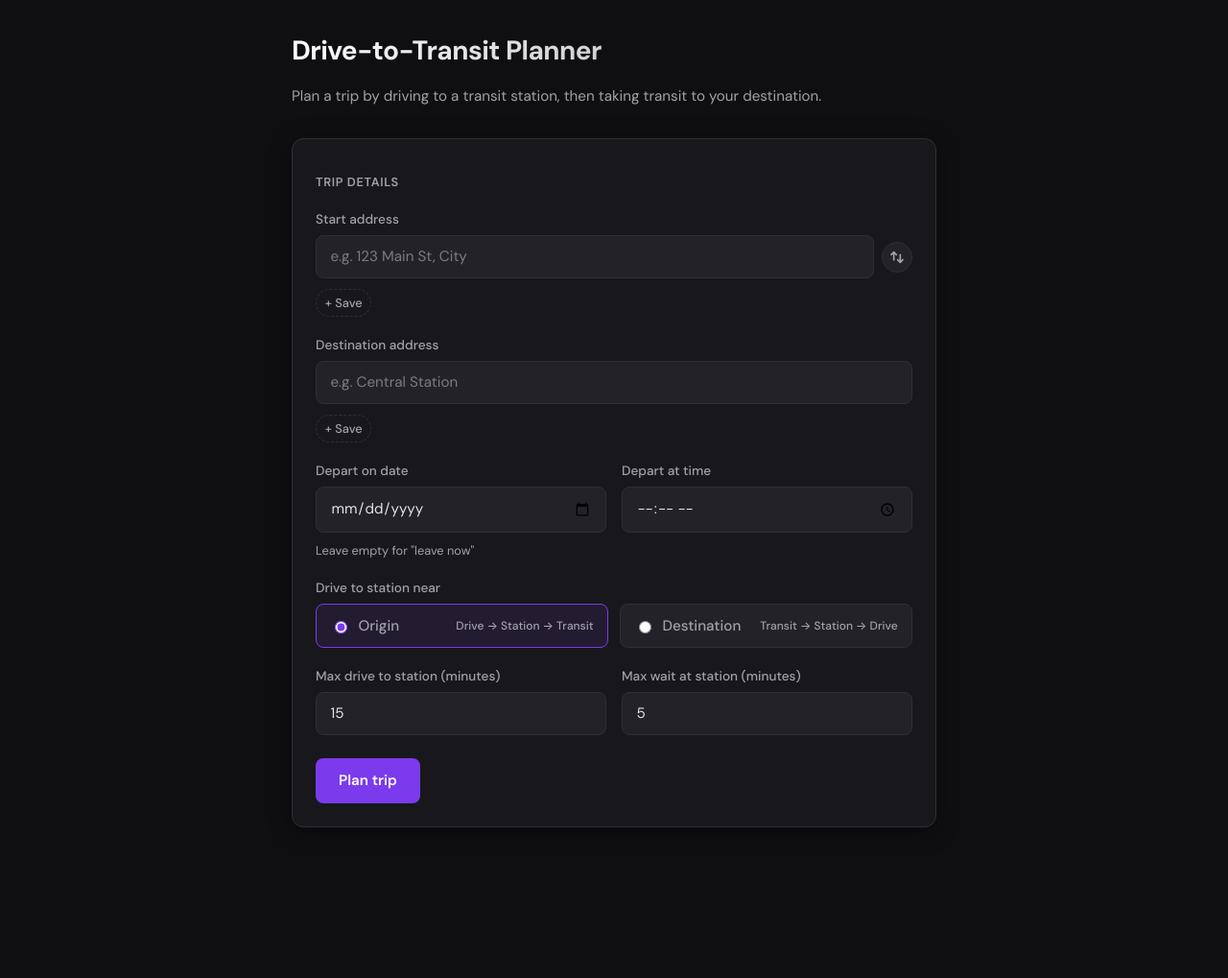
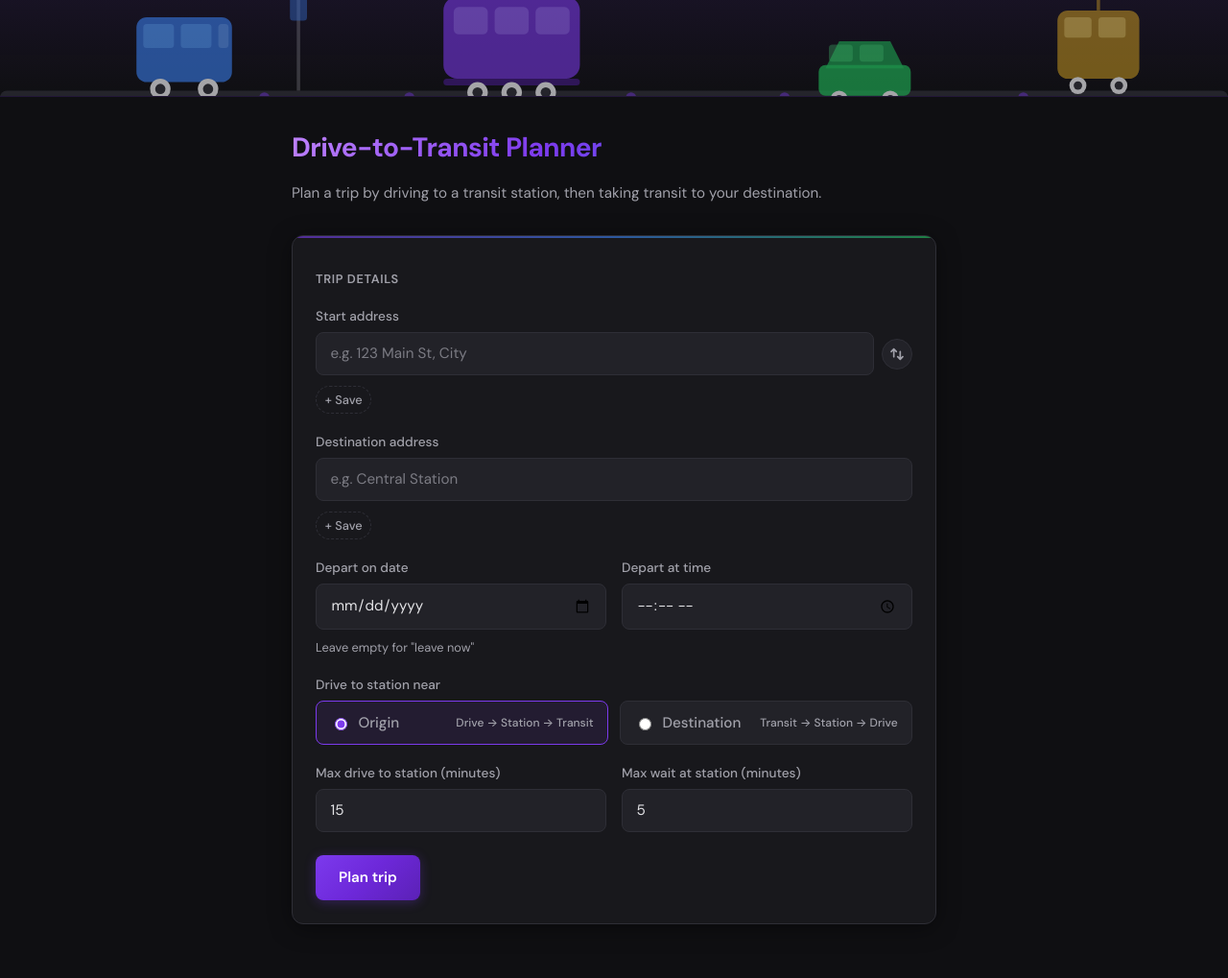
Before and after one commit to ronro652/driveOut, a Flask app: page / in a window 1280 px wide. Shown: the whole page at 96% size. Before the commit the page ends 862 px from the top, so only its background shows below. Run offline with Flask 3, Linux system fonts and the light colour scheme.

Commit message:
UI/ adding more colors and drawings

```diff
--- a/static/css/style.css
+++ b/static/css/style.css
@@ -27,6 +27,25 @@ body {
   line-height: 1.5;
 }
 
+/* ── Hero ── */
+
+.hero-bg {
+  background: linear-gradient(180deg, rgba(124, 58, 237, 0.08) 0%, transparent 100%);
+  border-bottom: 1px solid rgba(124, 58, 237, 0.1);
+  overflow: hidden;
+}
+
+.hero-scene {
+  display: block;
+  width: 100%;
+  height: 100px;
+  opacity: 0.7;
+}
+
+@media (max-width: 500px) {
+  .hero-scene { height: 70px; }
+}
+
 /* ── Layout ── */
 
 .page {
@@ -40,7 +59,7 @@ h1 {
   font-weight: 700;
   letter-spacing: -0.02em;
   margin: 0 0 0.5rem 0;
-  background: linear-gradient(135deg, #fff 0%, var(--text-muted) 100%);
+  background: linear-gradient(135deg, #c084fc 0%, #7c3aed 40%, #3b82f6 100%);
   -webkit-background-clip: text;
   -webkit-text-fill-color: transparent;
   background-clip: text;
@@ -76,6 +95,19 @@ h1 {
   padding: 1.5rem;
   margin-bottom: 1.5rem;
   box-shadow: var(--shadow);
+  position: relative;
+  overflow: hidden;
+}
+
+.card::before {
+  content: '';
+  position: absolute;
+  top: 0;
+  left: 0;
+  right: 0;
+  height: 2px;
+  background: linear-gradient(90deg, #7c3aed, #3b82f6, #22c55e);
+  opacity: 0.6;
 }
 
 .card-title {
@@ -289,19 +321,21 @@ h1 {
   display: inline-flex;
   align-items: center;
   justify-content: center;
+  gap: 0.5rem;
   padding: 0.75rem 1.5rem;
   font: inherit;
   font-size: 0.95rem;
   font-weight: 600;
   color: #fff;
-  background: var(--accent);
+  background: linear-gradient(135deg, #7c3aed 0%, #6d28d9 50%, #5b21b6 100%);
   border: none;
   border-radius: var(--radius-sm);
   cursor: pointer;
-  transition: background 0.15s, transform 0.05s;
+  transition: filter 0.15s, transform 0.05s;
+  box-shadow: 0 2px 12px rgba(124, 58, 237, 0.3);
 }
 
-.btn:hover  { background: var(--accent-hover); }
+.btn:hover  { filter: brightness(1.15); }
 .btn:active { transform: scale(0.98); }
 
 .btn:disabled {
@@ -445,6 +479,7 @@ h1 {
 .option-card.active {
   border-color: var(--accent);
   box-shadow: 0 0 0 2px rgba(124, 58, 237, 0.25);
+  background: linear-gradient(135deg, rgba(124, 58, 237, 0.05) 0%, var(--surface-2) 100%);
 }
 
 .option-card:last-child { margin-bottom: 0; }
@@ -493,6 +528,11 @@ h1 {
 }
 
 .step:last-child { margin-bottom: 0; }
+
+.step:has(.step-icon-wrap.driving) { border-left-color: rgba(59, 130, 246, 0.4); }
+.step:has(.step-icon-wrap.transit) { border-left-color: rgba(124, 58, 237, 0.4); }
+.step:has(.step-icon-wrap.walking) { border-left-color: rgba(34, 197, 94, 0.4); }
+.step:has(.step-icon-wrap.waiting) { border-left-color: rgba(161, 161, 170, 0.2); }
 
 .step-icon-wrap {
   flex-shrink: 0;
--- a/templates/index.html
+++ b/templates/index.html
@@ -40,6 +40,78 @@
       <circle cx="12" cy="12" r="9"/><path d="M12 6v6l4 2"/>
     </symbol>
   </svg>
+
+  <div class="hero-bg" aria-hidden="true">
+    <svg class="hero-scene" viewBox="0 0 720 120" preserveAspectRatio="xMidYMid slice">
+      {# Road #}
+      <rect x="0" y="85" width="720" height="8" rx="4" fill="#2e2e36"/>
+      <line x1="0" y1="89" x2="720" y2="89" stroke="#444" stroke-width="1" stroke-dasharray="12 8" opacity="0.5"/>
+
+      {# Bus #}
+      <g transform="translate(80,42)">
+        <rect x="0" y="0" width="56" height="38" rx="6" fill="#3b82f6" opacity="0.8"/>
+        <rect x="4" y="4" width="18" height="14" rx="2" fill="#60a5fa" opacity="0.5"/>
+        <rect x="26" y="4" width="18" height="14" rx="2" fill="#60a5fa" opacity="0.5"/>
+        <rect x="48" y="4" width="6" height="14" rx="2" fill="#93c5fd" opacity="0.3"/>
+        <circle cx="14" cy="42" r="6" fill="#e4e4e7"/>
+        <circle cx="42" cy="42" r="6" fill="#e4e4e7"/>
+        <circle cx="14" cy="42" r="3" fill="#2e2e36"/>
+        <circle cx="42" cy="42" r="3" fill="#2e2e36"/>
+      </g>
+
+      {# Train #}
+      <g transform="translate(260,30)">
+        <rect x="0" y="0" width="80" height="48" rx="8" fill="#7c3aed" opacity="0.8"/>
+        <rect x="6" y="6" width="20" height="16" rx="3" fill="#a78bfa" opacity="0.4"/>
+        <rect x="30" y="6" width="20" height="16" rx="3" fill="#a78bfa" opacity="0.4"/>
+        <rect x="54" y="6" width="20" height="16" rx="3" fill="#a78bfa" opacity="0.4"/>
+        <rect x="0" y="48" width="80" height="4" rx="2" fill="#5b21b6" opacity="0.6"/>
+        <circle cx="20" cy="56" r="6" fill="#e4e4e7"/>
+        <circle cx="40" cy="56" r="6" fill="#e4e4e7"/>
+        <circle cx="60" cy="56" r="6" fill="#e4e4e7"/>
+        <circle cx="20" cy="56" r="3" fill="#2e2e36"/>
+        <circle cx="40" cy="56" r="3" fill="#2e2e36"/>
+        <circle cx="60" cy="56" r="3" fill="#2e2e36"/>
+      </g>
+
+      {# Car #}
+      <g transform="translate(480,52)">
+        <path d="M4,20 L12,4 L42,4 L50,20 Z" fill="#22c55e" opacity="0.7"/>
+        <rect x="0" y="18" width="54" height="18" rx="4" fill="#22c55e" opacity="0.8"/>
+        <rect x="6" y="6" width="14" height="10" rx="2" fill="#4ade80" opacity="0.4"/>
+        <rect x="24" y="6" width="14" height="10" rx="2" fill="#4ade80" opacity="0.4"/>
+        <circle cx="12" cy="38" r="5" fill="#e4e4e7"/>
+        <circle cx="42" cy="38" r="5" fill="#e4e4e7"/>
+        <circle cx="12" cy="38" r="2.5" fill="#2e2e36"/>
+        <circle cx="42" cy="38" r="2.5" fill="#2e2e36"/>
+      </g>
+
+      {# Tram #}
+      <g transform="translate(620,38)">
+        <rect x="0" y="0" width="48" height="40" rx="6" fill="#fbbf24" opacity="0.6"/>
+        <rect x="4" y="4" width="16" height="12" rx="2" fill="#fde68a" opacity="0.4"/>
+        <rect x="24" y="4" width="16" height="12" rx="2" fill="#fde68a" opacity="0.4"/>
+        <line x1="24" y1="-10" x2="24" y2="0" stroke="#fbbf24" stroke-width="2" opacity="0.5"/>
+        <circle cx="12" cy="44" r="5" fill="#e4e4e7"/>
+        <circle cx="36" cy="44" r="5" fill="#e4e4e7"/>
+        <circle cx="12" cy="44" r="2.5" fill="#2e2e36"/>
+        <circle cx="36" cy="44" r="2.5" fill="#2e2e36"/>
+      </g>
+
+      {# Bus stop sign #}
+      <g transform="translate(170,30)">
+        <rect x="4" y="0" width="2" height="55" fill="#a1a1aa" opacity="0.4"/>
+        <rect x="0" y="0" width="10" height="14" rx="2" fill="#3b82f6" opacity="0.5"/>
+      </g>
+
+      {# Route dots #}
+      <circle cx="155" cy="89" r="3" fill="#7c3aed" opacity="0.6"/>
+      <circle cx="240" cy="89" r="3" fill="#7c3aed" opacity="0.6"/>
+      <circle cx="370" cy="89" r="3" fill="#7c3aed" opacity="0.6"/>
+      <circle cx="460" cy="89" r="3" fill="#7c3aed" opacity="0.6"/>
+      <circle cx="600" cy="89" r="3" fill="#7c3aed" opacity="0.6"/>
+    </svg>
+  </div>
 
   <div class="page">
     <h1>Drive-to-Transit Planner</h1>
```
